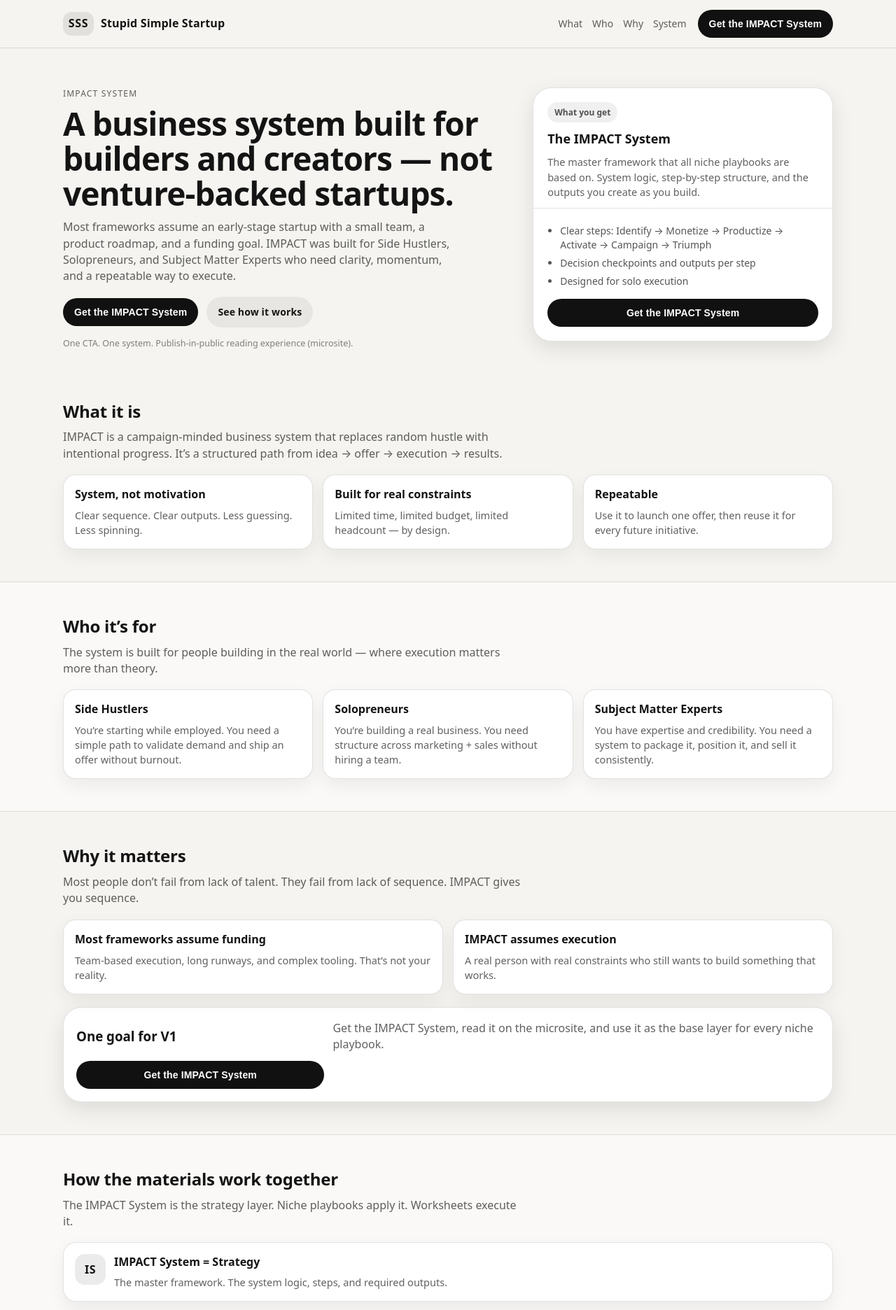
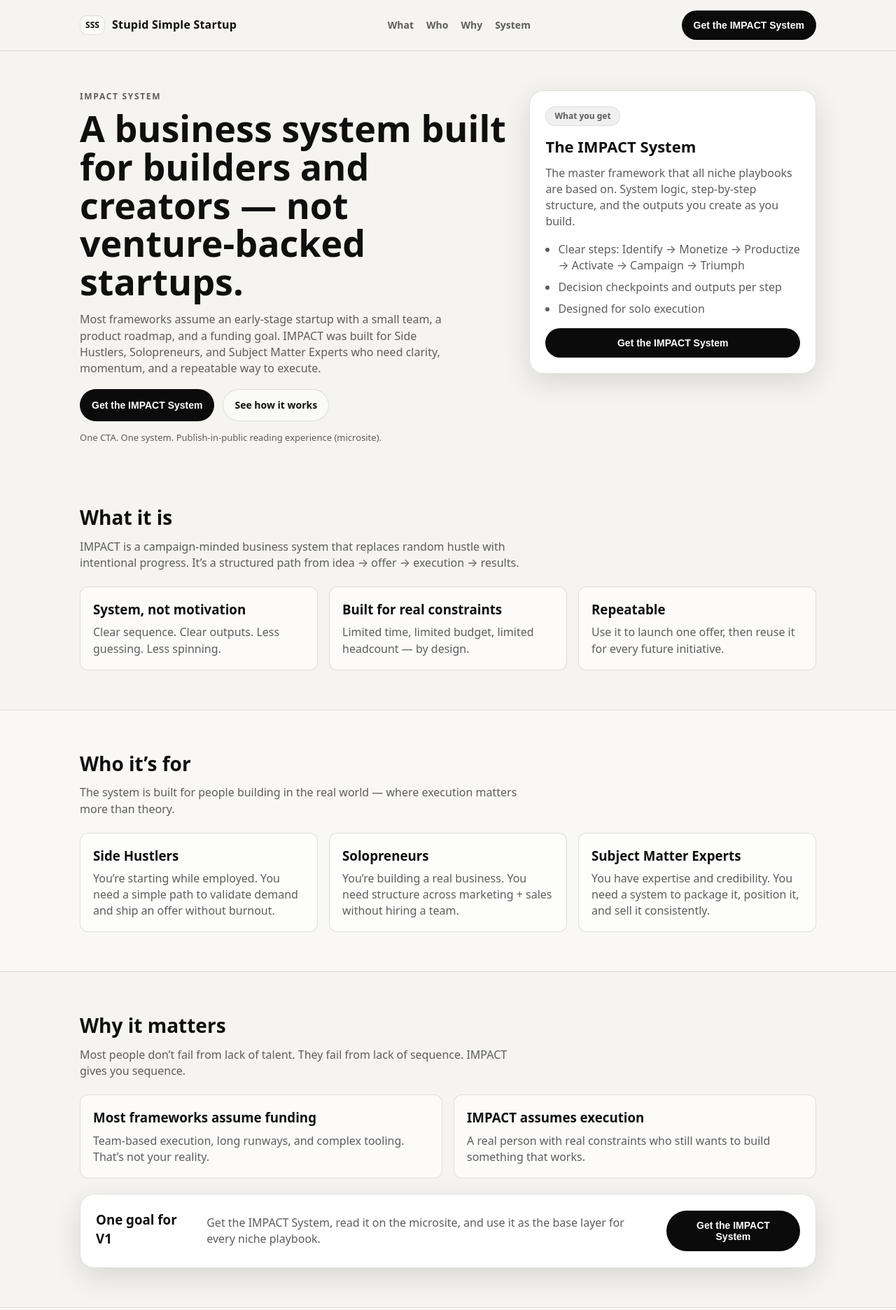
Before and after one commit to eightecho/sss_com, a PHP site: page / in a window 1280 px wide. Shown: the top 1872 px of the page at 70% size. Run offline with PHP 8.4, Linux system fonts and the light colour scheme; some libraries are stand-ins or nearby versions.

Commit message:
Update styles.css

```diff
--- a/assets/css/styles.css
+++ b/assets/css/styles.css
@@ -1,471 +1,220 @@
 :root{
-  --bg: #f5f4f0;
-  --surface: #ffffff;
-  --ink: #141414;
-  --muted: rgba(20,20,20,.68);
-  --line: rgba(20,20,20,.12);
-  --shadow: 0 18px 60px rgba(0,0,0,.10);
-  --shadow-soft: 0 10px 30px rgba(0,0,0,.10);
-  --radius: 18px;
-  --radius-lg: 26px;
-  --max: 1100px;
-
-  --btn-bg: #111;
-  --btn-ink: #fff;
-  --btn-bg-hover: #000;
-
-  --ghost-bg: rgba(0,0,0,.06);
-  --ghost-bg-hover: rgba(0,0,0,.09);
+  --bg:#f5f4f0;
+  --text:#0f0f0f;
+  --muted:#5d5d5d;
+  --card:#ffffff;
+  --border:rgba(15,15,15,.12);
+  --shadow:0 12px 40px rgba(0,0,0,.12);
+  --radius:20px;
+  --radius-sm:12px;
+  --primary:#0b0b0b;
+  --primaryText:#ffffff;
 }
 
-*{ box-sizing: border-box; }
-html, body{ height: 100%; }
+*{box-sizing:border-box}
+html,body{margin:0;padding:0}
 body{
-  margin: 0;
-  font-family: ui-sans-serif, system-ui, -apple-system, Segoe UI, Roboto, Helvetica, Arial, "Apple Color Emoji", "Segoe UI Emoji";
-  background: var(--bg);
-  color: var(--ink);
-  line-height: 1.45;
+  font-family: ui-sans-serif, system-ui, -apple-system, Segoe UI, Roboto, Helvetica, Arial, "Apple Color Emoji","Segoe UI Emoji";
+  background:var(--bg);
+  color:var(--text);
+  line-height:1.45;
 }
 
-a{ color: inherit; text-decoration: none; }
-a:hover{ text-decoration: underline; }
+a{color:inherit}
+.container{max-width:1100px;margin:0 auto;padding:0 24px}
 
-.container{
-  width: min(var(--max), calc(100% - 48px));
-  margin: 0 auto;
+.site-header{
+  position:sticky;top:0;z-index:10;
+  background:rgba(245,244,240,.85);
+  backdrop-filter: blur(10px);
+  border-bottom:1px solid var(--border);
+}
+.header-inner{
+  display:flex;align-items:center;justify-content:space-between;
+  height:72px;gap:18px;
+}
+.brand{display:flex;align-items:center;gap:10px;text-decoration:none}
+.brand-mark{
+  display:inline-flex;align-items:center;justify-content:center;
+  width:36px;height:28px;border:1px solid var(--border);
+  border-radius:10px;font-weight:700;font-size:12px;
+  background:rgba(255,255,255,.6);
+}
+.brand-name{font-weight:700;letter-spacing:.2px}
+
+.nav{display:flex;gap:18px}
+.nav a{color:var(--muted);text-decoration:none;font-weight:600;font-size:14px}
+.nav a:hover{color:var(--text)}
+
+.btn{
+  display:inline-flex;align-items:center;justify-content:center;
+  padding:12px 16px;border-radius:999px;
+  border:1px solid var(--border);
+  background:transparent;
+  font-weight:700;font-size:14px;
+  cursor:pointer;
+  text-decoration:none;
+}
+.btn-primary{
+  background:var(--primary);
+  color:var(--primaryText);
+  border-color:transparent;
+}
+.btn-ghost{background:rgba(255,255,255,.5)}
+.btn-full{width:100%}
+
+.hero{padding:56px 0 28px}
+.hero-grid{
+  display:grid;grid-template-columns: 1.2fr .8fr;
+  gap:28px;align-items:start;
+}
+@media (max-width: 900px){
+  .hero-grid{grid-template-columns:1fr}
+  .nav{display:none}
+}
+.eyebrow{color:var(--muted);font-weight:700;letter-spacing:.14em;text-transform:uppercase;font-size:12px;margin:0 0 10px}
+.hero h1{font-size:52px;line-height:1.05;margin:0 0 16px}
+@media (max-width: 900px){ .hero h1{font-size:38px} }
+.subhead{color:var(--muted);font-size:16px;max-width:60ch;margin:0 0 18px}
+.hero-actions{display:flex;gap:12px;flex-wrap:wrap;margin:0 0 14px}
+.fineprint{color:var(--muted);font-size:13px}
+
+.card{
+  background:var(--card);
+  border:1px solid var(--border);
+  border-radius:var(--radius);
+  box-shadow: var(--shadow);
+  overflow:hidden;
+}
+.card-top{padding:22px 22px 0}
+.pill{
+  display:inline-flex;align-items:center;justify-content:center;
+  height:28px;padding:0 12px;border-radius:999px;
+  background:rgba(15,15,15,.06);
+  border:1px solid rgba(15,15,15,.08);
+  font-weight:700;font-size:12px;color:var(--muted);
+}
+.card-title{margin:14px 0 10px;font-size:22px}
+.card-body{margin:0 0 16px;color:var(--muted)}
+.card-bottom{padding:0 22px 22px}
+.checklist{margin:0 0 16px;padding-left:18px;color:var(--muted)}
+.checklist li{margin:8px 0}
+
+.section{padding:56px 0}
+.section.alt{background:rgba(255,255,255,.35);border-top:1px solid var(--border);border-bottom:1px solid var(--border)}
+.section-head h2{margin:0 0 10px;font-size:28px}
+.section-head p{margin:0 0 22px;color:var(--muted);max-width:70ch}
+
+.grid-3{display:grid;grid-template-columns:repeat(3,1fr);gap:16px}
+.grid-2{display:grid;grid-template-columns:repeat(2,1fr);gap:16px}
+@media (max-width: 900px){
+  .grid-3,.grid-2{grid-template-columns:1fr}
 }
 
-.site-header{
-  position: sticky;
-  top: 0;
-  z-index: 20;
-  background: rgba(245,244,240,.72);
-  backdrop-filter: blur(10px);
-  border-bottom: 1px solid var(--line);
+.feature,.persona,.panel{
+  background:rgba(255,255,255,.65);
+  border:1px solid var(--border);
+  border-radius:var(--radius-sm);
+  padding:18px;
 }
-.header-inner{
-  display: grid;
-  grid-template-columns: 1fr auto auto;
-  gap: 16px;
-  align-items: center;
-  padding: 14px 0;
+.feature h3,.persona h3,.panel h3{margin:0 0 8px}
+.feature p,.persona p,.panel p{margin:0;color:var(--muted)}
+
+.callout{margin-top:22px}
+.callout-inner{
+  background:var(--card);
+  border:1px solid var(--border);
+  border-radius:var(--radius);
+  box-shadow: var(--shadow);
+  padding:22px;
+  display:flex;align-items:center;justify-content:space-between;gap:16px;
 }
+@media (max-width: 900px){ .callout-inner{flex-direction:column;align-items:flex-start} }
+.callout-inner h3{margin:0 0 6px}
+.callout-inner p{margin:0;color:var(--muted);max-width:70ch}
 
-.brand{
-  display: inline-flex;
-  gap: 10px;
-  align-items: center;
-}
-.brand-mark{
-  display: inline-flex;
-  align-items: center;
-  justify-content: center;
-  height: 34px;
-  width: 44px;
-  border-radius: 12px;
-  background: rgba(0,0,0,.08);
-  font-weight: 700;
-  letter-spacing: .04em;
-}
-.brand-name{
-  font-weight: 650;
-  letter-spacing: .01em;
-}
-
-.nav{
-  display: none;
-  gap: 14px;
-  align-items: center;
-  color: var(--muted);
-  font-size: 14px;
-}
-.nav a{ text-decoration: none; }
-.nav a:hover{ text-decoration: underline; }
-
-@media (min-width: 900px){
-  .nav{ display: inline-flex; }
-}
-
-.btn{
-  border: 0;
-  cursor: pointer;
-  padding: 12px 16px;
-  border-radius: 999px;
-  font-weight: 650;
-  font-size: 14px;
-  letter-spacing: .01em;
-  display: inline-flex;
-  align-items: center;
-  justify-content: center;
-  gap: 10px;
-  transition: transform .12s ease, background .12s ease, opacity .12s ease;
-}
-.btn:active{ transform: translateY(1px); }
-
-.btn-primary{
-  background: var(--btn-bg);
-  color: var(--btn-ink);
-}
-.btn-primary:hover{ background: var(--btn-bg-hover); }
-
-.btn-ghost{
-  background: var(--ghost-bg);
-  color: var(--ink);
-}
-.btn-ghost:hover{ background: var(--ghost-bg-hover); text-decoration: none; }
-
-.btn-full{ width: 100%; }
-
-.hero{
-  padding: 56px 0 24px;
-}
-.hero-grid{
-  display: grid;
-  gap: 28px;
-}
-@media (min-width: 980px){
-  .hero-grid{
-    grid-template-columns: 1.2fr .8fr;
-    align-items: start;
-  }
-}
-
-.eyebrow{
-  margin: 0 0 10px;
-  color: var(--muted);
-  letter-spacing: .10em;
-  text-transform: uppercase;
-  font-size: 12px;
-}
-
-.hero h1{
-  margin: 0 0 12px;
-  font-size: clamp(30px, 4vw, 46px);
-  line-height: 1.08;
-  letter-spacing: -0.02em;
-}
-.subhead{
-  margin: 0 0 18px;
-  color: var(--muted);
-  font-size: 16px;
-  max-width: 62ch;
-}
-
-.hero-actions{
-  display: flex;
-  gap: 12px;
-  flex-wrap: wrap;
-  align-items: center;
-  margin-bottom: 14px;
-}
-.fineprint{
-  color: rgba(20,20,20,.52);
-  font-size: 12.5px;
-}
-
-.card{
-  background: var(--surface);
-  border: 1px solid var(--line);
-  border-radius: var(--radius-lg);
-  overflow: hidden;
-  box-shadow: var(--shadow-soft);
-}
-.card-top{
-  padding: 20px 20px 12px;
-  border-bottom: 1px solid var(--line);
-}
-.pill{
-  display: inline-flex;
-  padding: 6px 10px;
-  border-radius: 999px;
-  background: rgba(0,0,0,.06);
-  font-size: 12px;
-  font-weight: 650;
-  color: rgba(20,20,20,.72);
-  margin-bottom: 10px;
-}
-.card-title{
-  margin: 0 0 10px;
-  font-size: 18px;
-}
-.card-body{
-  margin: 0;
-  color: var(--muted);
-  font-size: 14.5px;
-}
-.card-bottom{
-  padding: 16px 20px 20px;
-}
-.checklist{
-  margin: 0 0 14px;
-  padding-left: 18px;
-  color: rgba(20,20,20,.72);
-  font-size: 14px;
-}
-.checklist li{ margin: 6px 0; }
-
-.section{
-  padding: 46px 0;
-}
-.section.alt{
-  background: rgba(255,255,255,.45);
-  border-top: 1px solid var(--line);
-  border-bottom: 1px solid var(--line);
-}
-.section-head{
-  margin-bottom: 18px;
-}
-.section-head h2{
-  margin: 0 0 8px;
-  font-size: 24px;
-  letter-spacing: -0.01em;
-}
-.section-head p{
-  margin: 0;
-  color: var(--muted);
-  max-width: 72ch;
-}
-
-.grid-3{
-  display: grid;
-  gap: 14px;
-}
-@media (min-width: 900px){
-  .grid-3{ grid-template-columns: repeat(3, 1fr); }
-}
-
-.grid-2{
-  display: grid;
-  gap: 14px;
-}
-@media (min-width: 900px){
-  .grid-2{ grid-template-columns: repeat(2, 1fr); }
-}
-
-.feature, .persona, .panel{
-  background: var(--surface);
-  border: 1px solid var(--line);
-  border-radius: var(--radius);
-  padding: 16px;
-  box-shadow: 0 10px 24px rgba(0,0,0,.06);
-}
-.feature h3, .persona h3, .panel h3{
-  margin: 0 0 8px;
-  font-size: 16px;
-}
-.feature p, .persona p, .panel p{
-  margin: 0;
-  color: var(--muted);
-  font-size: 14.5px;
-}
-
-.callout{
-  margin-top: 18px;
-}
-.callout-inner{
-  background: var(--surface);
-  border: 1px solid var(--line);
-  border-radius: var(--radius-lg);
-  padding: 18px;
-  box-shadow: var(--shadow-soft);
-  display: grid;
-  gap: 12px;
-  align-items: start;
-}
-.callout-inner h3{
-  margin: 0;
-}
-.callout-inner p{
-  margin: 0;
-  color: var(--muted);
-  max-width: 76ch;
-}
-@media (min-width: 900px){
-  .callout-inner{
-    grid-template-columns: 1fr auto;
-    align-items: center;
-  }
-}
-
-.stack{
-  display: grid;
-  gap: 12px;
-}
+.stack{display:flex;flex-direction:column;gap:12px}
 .stack-row{
-  display: grid;
-  grid-template-columns: 44px 1fr;
-  gap: 12px;
-  padding: 16px;
-  border-radius: var(--radius);
-  background: var(--surface);
-  border: 1px solid var(--line);
-  box-shadow: 0 10px 24px rgba(0,0,0,.06);
+  display:flex;gap:14px;align-items:flex-start;
+  background:rgba(255,255,255,.65);
+  border:1px solid var(--border);
+  border-radius:var(--radius-sm);
+  padding:16px;
 }
 .stack-badge{
-  height: 44px;
-  width: 44px;
-  border-radius: 14px;
-  display: flex;
-  align-items: center;
-  justify-content: center;
-  background: rgba(0,0,0,.08);
-  font-weight: 750;
-  letter-spacing: .03em;
+  width:42px;height:42px;border-radius:14px;
+  background:rgba(15,15,15,.08);
+  display:flex;align-items:center;justify-content:center;
+  font-weight:800;
 }
-.stack-content h3{
-  margin: 0 0 6px;
-  font-size: 16px;
-}
-.stack-content p{
-  margin: 0;
-  color: var(--muted);
-  font-size: 14.5px;
-}
+.stack-content h3{margin:0 0 6px}
+.stack-content p{margin:0;color:var(--muted)}
 
 .cta-bar{
-  margin-top: 18px;
-  padding: 16px;
-  border-radius: var(--radius-lg);
-  border: 1px solid var(--line);
-  background: var(--surface);
-  box-shadow: var(--shadow-soft);
-  display: grid;
-  gap: 10px;
-  align-items: center;
+  margin-top:18px;
+  background:var(--card);
+  border:1px solid var(--border);
+  border-radius:var(--radius);
+  box-shadow: var(--shadow);
+  padding:18px;
+  display:flex;align-items:center;justify-content:space-between;gap:16px;
 }
-.cta-bar h3{ margin: 0; font-size: 16px; }
-.cta-bar p{ margin: 0; color: var(--muted); font-size: 14px; }
-
-@media (min-width: 900px){
-  .cta-bar{
-    grid-template-columns: 1fr auto;
-  }
-}
+@media (max-width: 900px){ .cta-bar{flex-direction:column;align-items:flex-start} }
+.cta-copy h3{margin:0 0 6px}
+.cta-copy p{margin:0;color:var(--muted)}
 
 .final{
-  background: var(--surface);
-  border: 1px solid var(--line);
-  border-radius: var(--radius-lg);
-  padding: 22px;
-  text-align: center;
+  background:var(--card);
+  border:1px solid var(--border);
+  border-radius:var(--radius);
   box-shadow: var(--shadow);
+  padding:28px;
+  text-align:center;
 }
-.final h2{
-  margin: 0 0 10px;
-  font-size: 26px;
-  letter-spacing: -0.01em;
-}
-.final p{
-  margin: 0 auto 14px;
-  max-width: 68ch;
-  color: var(--muted);
-}
+.final h2{margin:0 0 10px}
+.final p{margin:0 0 16px;color:var(--muted)}
 
 .site-footer{
-  border-top: 1px solid var(--line);
-  padding: 26px 0;
-  color: rgba(20,20,20,.72);
+  padding:32px 0;
+  border-top:1px solid var(--border);
 }
-.footer-inner{
-  display: grid;
-  gap: 12px;
-  align-items: start;
-}
-.footer-brand{
-  font-weight: 650;
-  color: var(--ink);
-}
-.footer-meta{
-  font-size: 13px;
-  color: rgba(20,20,20,.62);
-}
-.footer-right{
-  display: flex;
-  gap: 14px;
-  flex-wrap: wrap;
-  font-size: 13px;
-}
-@media (min-width: 900px){
-  .footer-inner{
-    grid-template-columns: 1fr auto;
-    align-items: center;
-  }
-}
+.footer-inner{display:flex;justify-content:space-between;gap:16px;align-items:flex-start}
+.footer-meta{color:var(--muted);font-size:13px;margin-top:6px}
+.footer-right{display:flex;gap:14px;flex-wrap:wrap}
+.footer-right a{color:var(--muted);text-decoration:none;font-weight:600;font-size:14px}
+.footer-right a:hover{color:var(--text)}
 
 /* MODAL */
+body.modal-open{overflow:hidden}
 .modal{
-  position: fixed;
-  inset: 0;
-  display: none;
-  z-index: 50;
+  position:fixed;inset:0;
+  display:none;
+  z-index:999;
 }
-.modal[aria-hidden="false"]{
-  display: block;
+.modal.is-open{display:block}
+.modal-backdrop{
+  position:absolute;inset:0;
+  background:rgba(0,0,0,.55);
 }
-.modal-backdrop{
-  position: absolute;
-  inset: 0;
-  background: rgba(0,0,0,.55);
+.modal-dialog{
+  position:relative;
+  width:min(920px, calc(100% - 32px));
+  margin:56px auto;
+  background:rgba(255,255,255,1);
+  border:1px solid rgba(0,0,0,.12);
+  border-radius:24px;
+  box-shadow: var(--shadow);
+  padding:18px;
 }
-
-.modal-dialog{
-  position: relative;
-  width: min(860px, calc(100% - 28px));
-  margin: 7vh auto;
-  border-radius: 22px;
-
-  /* removes transparency: solid */
-  background: #ffffff;
-
-  border: 1px solid rgba(0,0,0,.10);
-  box-shadow: 0 40px 120px rgba(0,0,0,.25);
-  overflow: hidden;
+.modal-close{
+  position:absolute;top:14px;right:14px;
+  width:42px;height:42px;border-radius:999px;
+  border:1px solid var(--border);
+  background:#fff;
+  cursor:pointer;
+  font-size:22px;line-height:1;
 }
-
-.modal-close{
-  position: absolute;
-  top: 12px;
-  right: 12px;
-  height: 38px;
-  width: 38px;
-  border-radius: 999px;
-  border: 1px solid var(--line);
-  background: rgba(0,0,0,.05);
-  font-size: 22px;
-  line-height: 1;
-  cursor: pointer;
-}
-
-.modal-head{
-  padding: 22px 22px 0;
-  text-align: center; /* centers your modal text */
-}
-.modal-head h2{
-  margin: 0 0 8px;
-  font-size: 22px;
-  letter-spacing: -0.01em;
-}
-.modal-subhead{
-  margin: 0;
-  color: var(--muted);
-  font-size: 14px;
-}
-
-.modal-body{
-  padding: 16px 22px 22px;
-  display: grid;
-  gap: 12px;
-  justify-items: center;
-}
-
-.modal-note{
-  width: 100%;
-  max-width: 700px;
-  text-align: center;
-  color: var(--muted);
-  font-size: 14px;
-}
-.modal-note p{
-  margin: 10px 0;
-}
+.modal-head{padding:6px 10px 14px;text-align:center}
+.modal-head h2{margin:6px 0 6px}
+.modal-subhead{margin:0;color:var(--muted)}
+.modal-body{padding:0 10px 10px;display:flex;justify-content:center}
```
